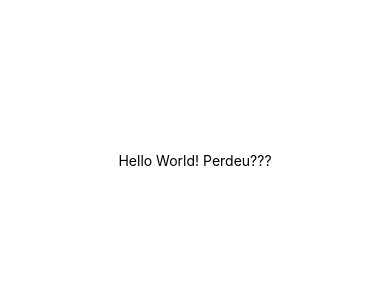
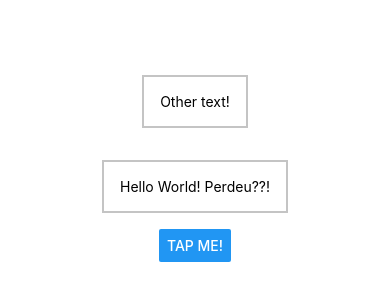
Before and after one commit to JansenDF/React-Native-Goals, a React Native app: screen / in a window 390 px wide. Shown: the part 262-562 px from the top of the page. Built offline with nearby package versions, Linux system fonts and the light colour scheme.

Commit message:
Adicionado componente Text e Button, e Style dummyText

```diff
--- a/App.js
+++ b/App.js
@@ -1,11 +1,15 @@
 import { StatusBar } from 'expo-status-bar';
-import { StyleSheet, Text, View } from 'react-native';
+import { StyleSheet, Text, View, Button } from 'react-native';
 
 export default function App() {
   return (
     <View style={styles.container}>
-      <Text>Hello World! Perdeu???</Text>
+      <View>
+        <Text style={styles.dummyText}>Other text!</Text>
+      </View>
+      <Text style={styles.dummyText}>Hello World! Perdeu??!</Text>
       <StatusBar style="auto" />
+      <Button title='Tap Me!' />
     </View>
   );
 }
@@ -17,4 +21,10 @@ const styles = StyleSheet.create({
     alignItems: 'center',
     justifyContent: 'center',
   },
+  dummyText: {
+    margin: 16,
+    padding: 16,
+    borderWidth: 2,
+    borderColor: '#c4c4c4',
+  }
 });
--- a/package.json
+++ b/package.json
@@ -11,6 +11,7 @@
   },
   "dependencies": {
     "expo": "~45.0.0",
+    "expo-cli": "^5.5.1",
     "expo-status-bar": "~1.3.0",
     "react": "17.0.2",
     "react-dom": "17.0.2",
```
Also changed, not shown: 1 other file (tests, documents, lock files or other folders).
